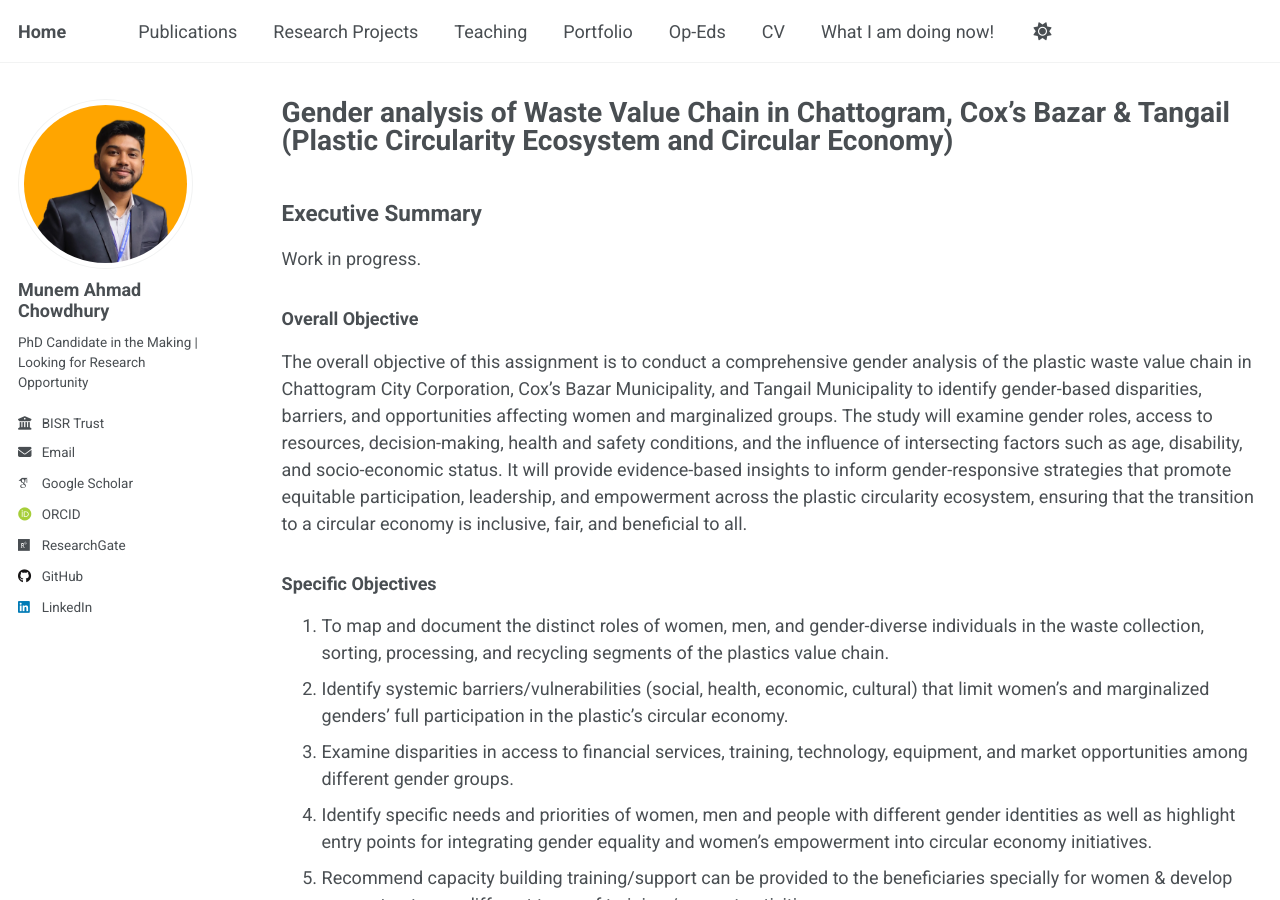
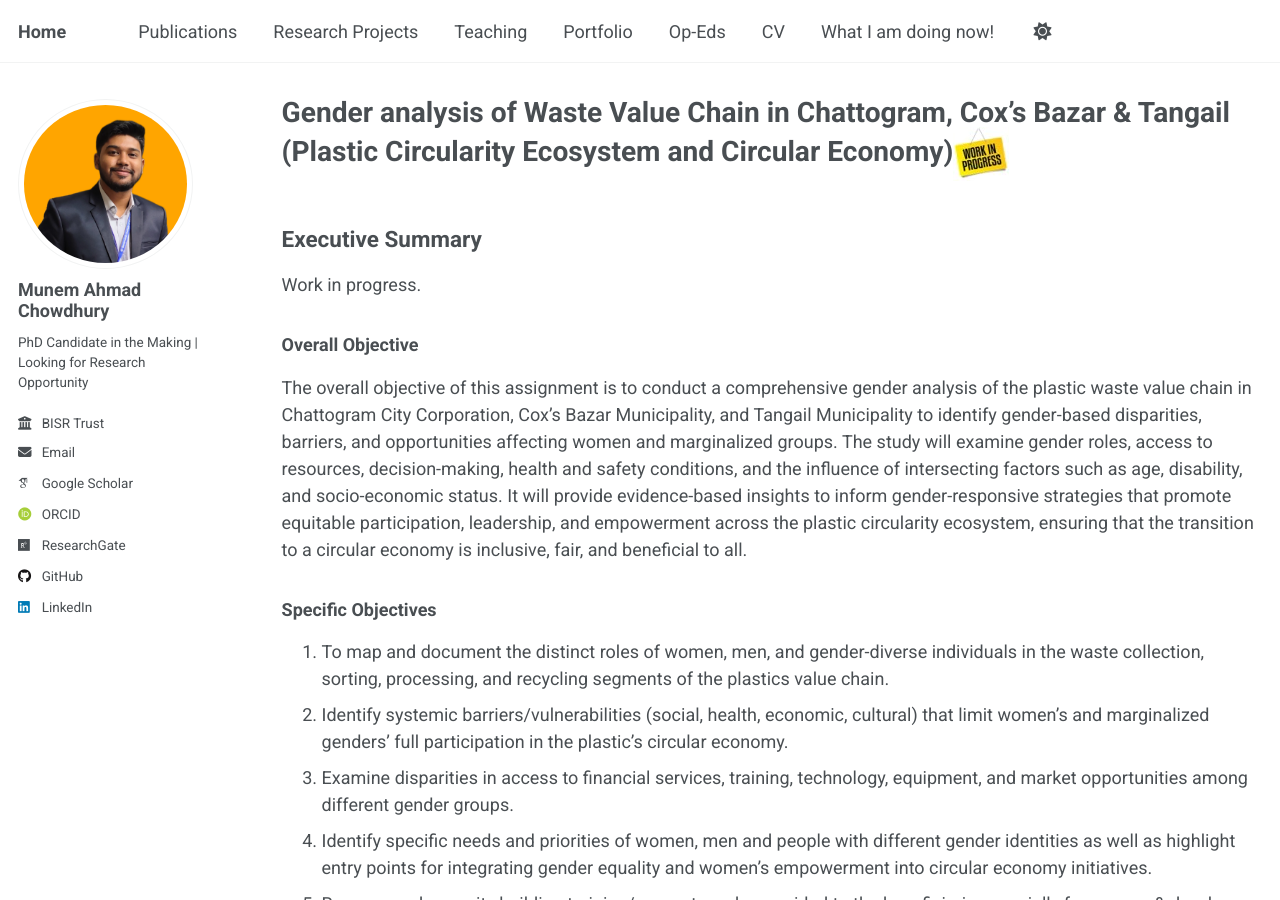
Before and after one commit to munemahmad/munemahmad.github.io, a Jekyll site: the page built from _projects/project13.md, in a window 1280 px wide and 900 px high. Built offline with Jekyll 4.4.1, drawn with Linux system fonts in a browser that asks for light colours; some web fonts are replaced; a script that is not in the unit is left out.

Commit message:
Update project13.md

```diff
--- a/_projects/project13.md
+++ b/_projects/project13.md
@@ -1,5 +1,5 @@
 ---
-title: "Gender analysis of Waste Value Chain in Chattogram, Cox’s Bazar & Tangail (Plastic Circularity Ecosystem and Circular Economy)"
+title: "Gender analysis of Waste Value Chain in Chattogram, Cox’s Bazar & Tangail (Plastic Circularity Ecosystem and Circular Economy)<img src='/images/wip.jpg'>"
 duration: "September 2025 – January 2026"
 client: "UNDP, Bangladesh"
 sample_size: "1475 Questionnaire Survey, 7 FGDs, 40 KIIs, and 16 observation checklists"
```
